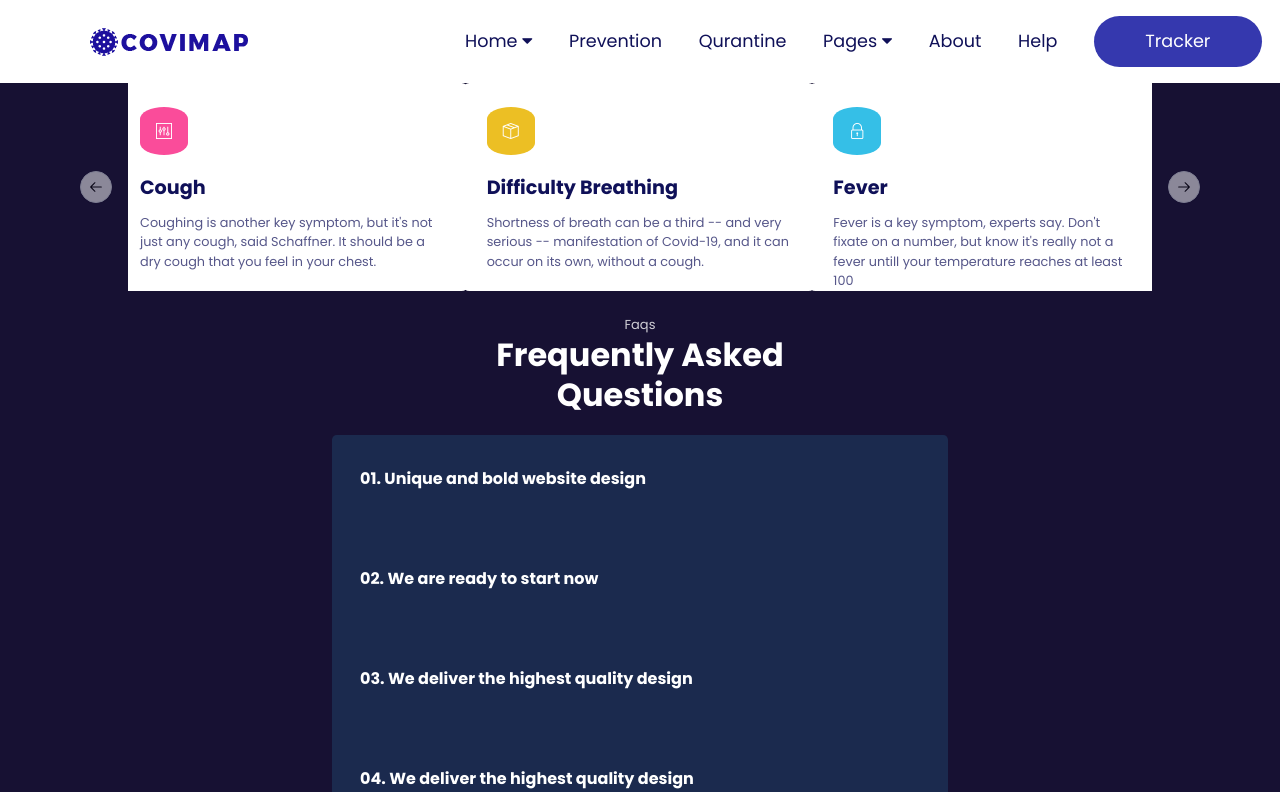
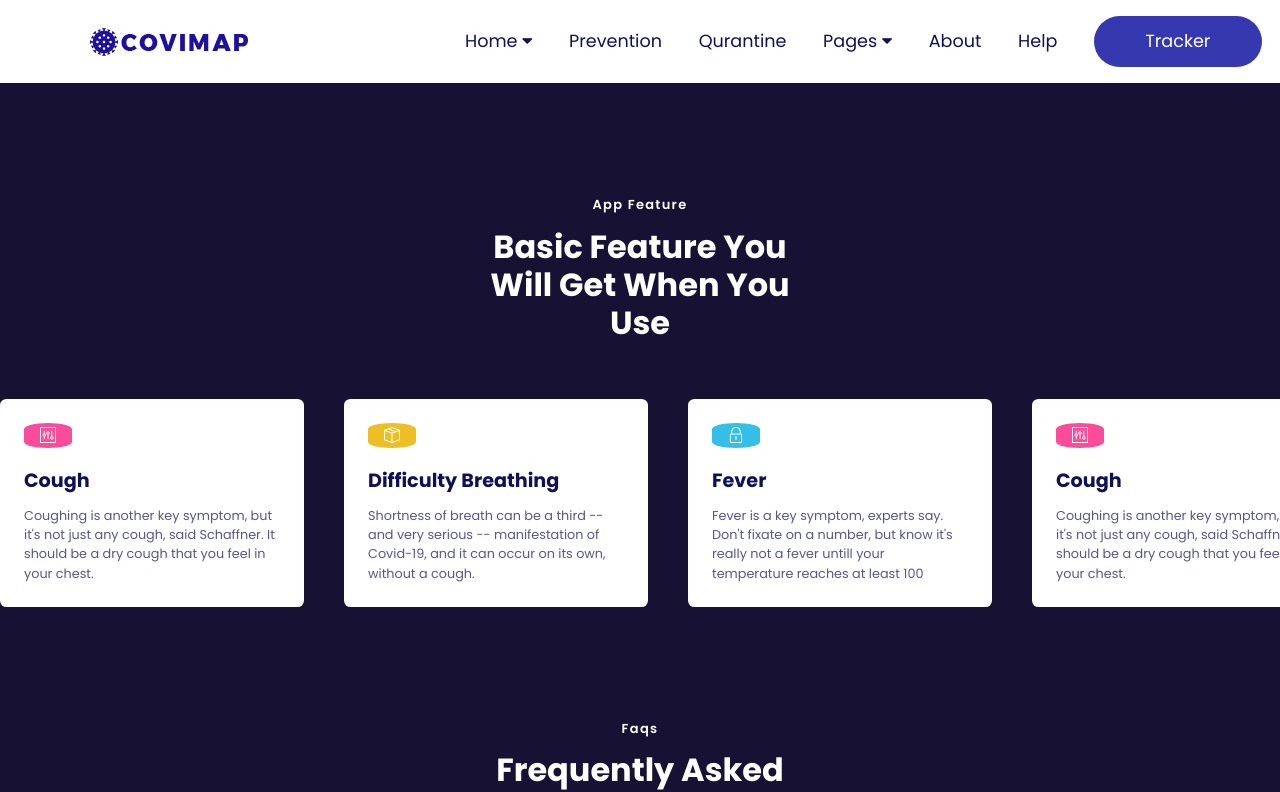
Before and after one commit to BSN-Asumiko/COVID-Tracker, a React (Vite) app: page / in a window 1280 px wide. Shown: the top 792 px of the page. Built offline with nearby package versions, Linux system fonts and the light colour scheme.

Commit message:
feat carousel is ready, styles in process

```diff
--- a/src/components/homePageComponents/carousel/CarouselCard.jsx
+++ b/src/components/homePageComponents/carousel/CarouselCard.jsx
@@ -1,7 +1,7 @@
 
 const CarouselCard = ({color, icon, title, text}) => {
     return (
-    <section className="flex flex-col justify-start w-[22em] h-[13em] px-[1.5em] rounded-[0.4em] bg-[color:var(--col-body)] text-[color:var(--col-dark-blue)]">
+    <section className="flex flex-col justify-start w-full h-[13em] px-[1.5em] pb-[1.5em] rounded-[0.4em] bg-[color:var(--col-body)] text-[color:var(--col-dark-blue)]">
         <div className="w-[3em] h-[3em] mt-[1.5em]  flex justify-center items-center  relative  rounded-[50%_/_25%] before:content-[''] before:absolute before:right-[-5%] before:left-[-5%] before:rounded-[5%_/_50%] before:inset-y-[10%]" style={{ backgroundColor: color }}>
             <p className="icon text-[color:var(--col-body)]">{String.fromCharCode(icon)}</p>
         </div>
--- /dev/null
+++ b/src/components/homePageComponents/carousel/CarouselComponent.jsx
@@ -0,0 +1,64 @@
+import { Carousel, CarouselContent, CarouselItem} from "@/components/ui/carousel";
+import carouselData from "@/utils/carouselCardsData";
+import CarouselCard from "./CarouselCard";
+
+const CarouselComponent = () => {
+    return (
+    <section className="w-full overflow-hidden relative">
+        <Carousel className="w-full m-auto"
+                opts={{
+                align: "start",
+                loop: true,
+                }}>
+                <CarouselContent className="w-full flex gap-6">
+                {carouselData.map((object, index) => (
+                            <CarouselItem key={index} className="flex-shrink-0 lg:basis-1/4 md:basis-1/3 sm:basis-1/2 basis-full">
+                                <CarouselCard icon={object.icon} title={object.title} text={object.text} color={object.color}/>
+                            </CarouselItem>
+                        ))}
+                </CarouselContent>
+            </Carousel>
+    </section>
+    )
+}
+
+/* <Carousel className="w-full"
+                opts={{
+                align: "start",
+                loop: true,
+                }}>
+                <CarouselContent className="w-full flex gap-7">
+                {carouselData.map((object, index) => (
+                            <CarouselItem key={index} className="flex-shrink-0 lg:basis-1/4 md:basis-1/3 sm:basis-1/2 basis-full">
+                                <CarouselCard icon={object.icon} title={object.title} text={object.text} color={object.color}/>
+                            </CarouselItem>
+                        ))}
+                </CarouselContent>
+            </Carousel> */
+
+/* const CarouselComponent = () => {
+    return (
+    <>
+        <Carousel className="w-[150%] m-auto"
+            opts={{
+            align: "start",
+            loop: true,
+            }}>
+            <CarouselContent className="w-full flex gap-8">
+                {carouselData.map((object, index) => (
+                <CarouselItem key={index} className="flex-shrink-0 lg:basis-1/6 md:basis-1/4 sm:basis-1/2 basis-full">
+                    <CarouselCard
+                        icon={object.icon}
+                        title={object.title}
+                        text={object.text}
+                        color={object.color}
+                    />
+                </CarouselItem>
+                ))}
+            </CarouselContent>
+                </Carousel>
+    </>
+    )
+}
+ */
+export default CarouselComponent
--- a/src/components/homePageComponents/carousel/CarouselSection.jsx
+++ b/src/components/homePageComponents/carousel/CarouselSection.jsx
@@ -1,57 +1,16 @@
-//import { Card, CardContent } from "@/components/ui/card"
-import { Carousel, CarouselContent, CarouselItem, CarouselNext, CarouselPrevious } from "@/components/ui/carousel";
-import carouselData from "@/utils/carouselCardsData";
-import CarouselCard from "./CarouselCard";
+
+import CarouselComponent from "./CarouselComponent";
 
 export function CarouselSection() {
     return (
-        <div>
-        <Carousel className="w-[80%] m-auto">
-            <CarouselContent className="">
-            {carouselData.map((object, index) => (
-                        <CarouselItem key={index} className="pl-1 md:basis-1/2 lg:basis-1/3">
-                            <CarouselCard icon={object.icon} title={object.title} text={object.text} color={object.color}/>
-                        </CarouselItem>
-                    ))}
-
-
-            </CarouselContent>
-            <CarouselPrevious />
-            <CarouselNext />
-        </Carousel>
-        </div>
+        <section className="pt-[7em] ">
+            <div className="text-center w-[28%] m-auto  mb-[3.5em]">
+                <p className=" text-[small] text-[color:var(--col-body)] font-semibold tracking-[0.1em] mb-[1em]">App Feature</p>
+                <h1 className=" text-[xx-large] font-bold text-[color:var(--col-body)] leading-[1.2em]">Basic Feature You Will Get When You Use</h1>
+            </div>
+            <CarouselComponent/>
+        </section>
     )
 }
 
-/* (    <CarouselItem key={index} className="pl-1 md:basis-1/2 lg:basis-1/3">
-                        <div className="p-1">
-                        <Card>
-                            <CardContent className="flex aspect-square items-center justify-center p-6">
-                            <span className="text-2xl font-semibold">{index + 1}</span>
-                            </CardContent>
-                        </Card>
-                        </div>
-                    </CarouselItem>) */
-
-
-/* import {
-    Carousel,
-    CarouselContent,
-    CarouselItem,
-    CarouselNext,
-    CarouselPrevious,
-} from "@/components/ui/carousel"
-
-<Carousel opts={{
-        align: "start",
-        loop: true, }}>
-    <CarouselContent>
-        <CarouselItem>...</CarouselItem>
-        <CarouselItem>...</CarouselItem>
-        <CarouselItem>...</CarouselItem>
-    </CarouselContent>
-    <CarouselPrevious />
-    <CarouselNext />
-</Carousel> */
-
 export default CarouselSection
--- a/src/components/homePageComponents/faq/faqsection/Faq.jsx
+++ b/src/components/homePageComponents/faq/faqsection/Faq.jsx
@@ -2,10 +2,10 @@ import Accordion from "../accordion/Accordion";
 
 const Faq = () => {
     return (
-        <section className="flex flex-col p-6 justify-center gap-5">
-            <div className="text-center w-[300px] m-auto">
-                <p className=" text-[small] text-[color:var(--col-body)] opacity-80">Faqs</p>
-                <h1 className=" text-[xx-large] font-bold text-[color:var(--col-body)] leading-[40px]">Frequently Asked Questions</h1>
+        <section className="flex flex-col pt-[7em] justify-center gap-5">
+            <div className="text-center w-[28%] m-auto  mb-[3.5em]">
+                <p className=" text-[small] text-[color:var(--col-body)] font-semibold tracking-[0.1em] mb-[1em]">Faqs</p>
+                <h1 className=" text-[xx-large] font-bold text-[color:var(--col-body)] leading-[1.2em]">Frequently Asked Questions</h1>
             </div>
             <div className="m-auto w-[50%] bg-[color:var(--col-bg-regal-blue)] rounded-lg pt-3 ">
                 <Accordion title='01. Unique and bold website design' answer='Lorem ipsum dolor sit amet, consectetur adipiscing elit, sed do eiusmod tempor incididunt ut labore et dolore magna aliqua. Ut enim ad minim veniam, quis nostrud exercitation ullamco laboris nisi ut aliquip ex ea commodo consequat. Duis aute irure dolor in reprehenderit in voluptate velit esse cillum dolore eu fugiat nulla pariatur. Excepteur sint occaecat cupidatat non proident, sunt in culpa qui officia deserunt mollit anim id est laborum.'/>
--- a/src/utils/carouselCardsData.js
+++ b/src/utils/carouselCardsData.js
@@ -1,4 +1,22 @@
 const carouselData = [
+    {
+        icon: 0xe686,
+        title: "Cough",
+        text: "Coughing is another key symptom, but it's not just any cough, said Schaffner. It should be a dry cough that you feel in your chest.",
+        color: "rgb(250, 76, 154)"
+    },
+    {
+        icon: 0xe687,
+        title: "Difficulty Breathing",
+        text: "Shortness of breath can be a third -- and very serious -- manifestation of Covid-19, and it can occur on its own, without a cough. ",
+        color: "rgb(236, 191, 36)"
+    },
+    {
+        icon: 0xe62b,
+        title: "Fever",
+        text: "Fever is a key symptom, experts say. Don't fixate on a number, but know it's really not a fever untill your temperature reaches at least 100",
+        color: "rgb(53, 191, 231)"
+    },
     {
         icon: 0xe686,
         title: "Cough",
```
